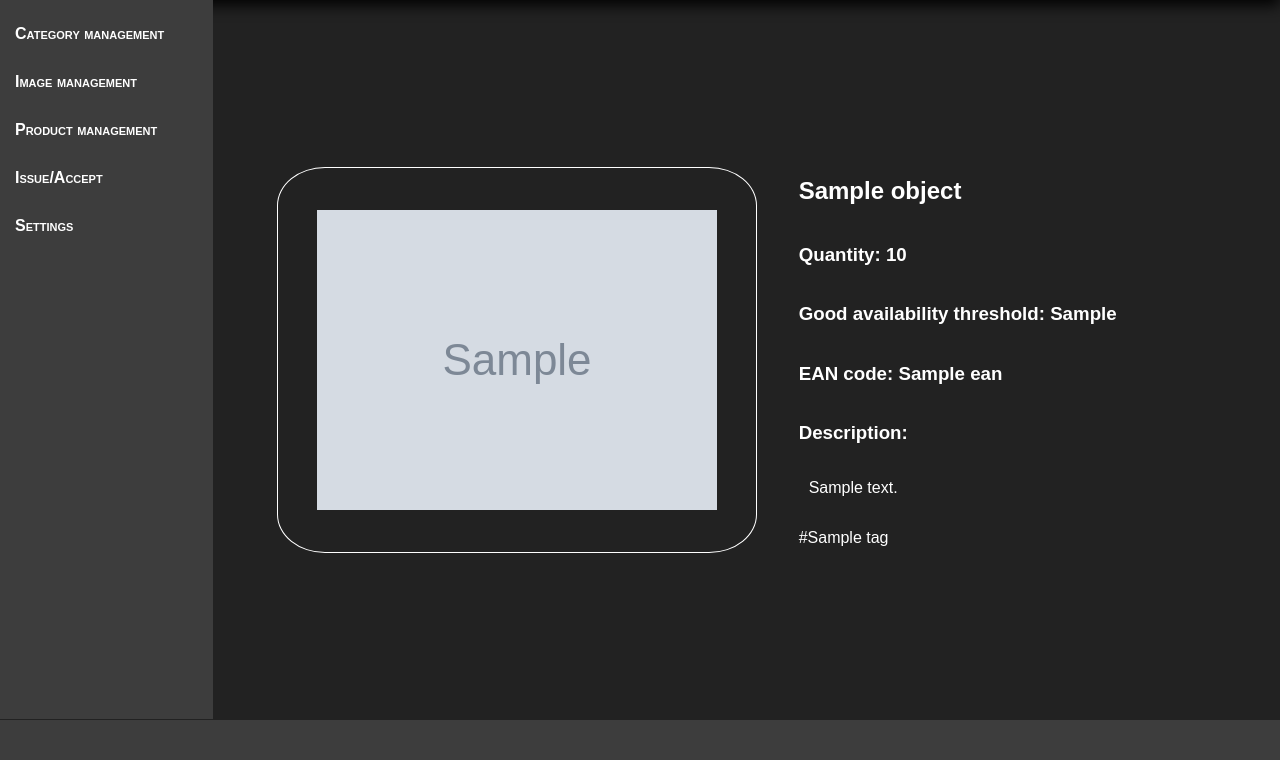
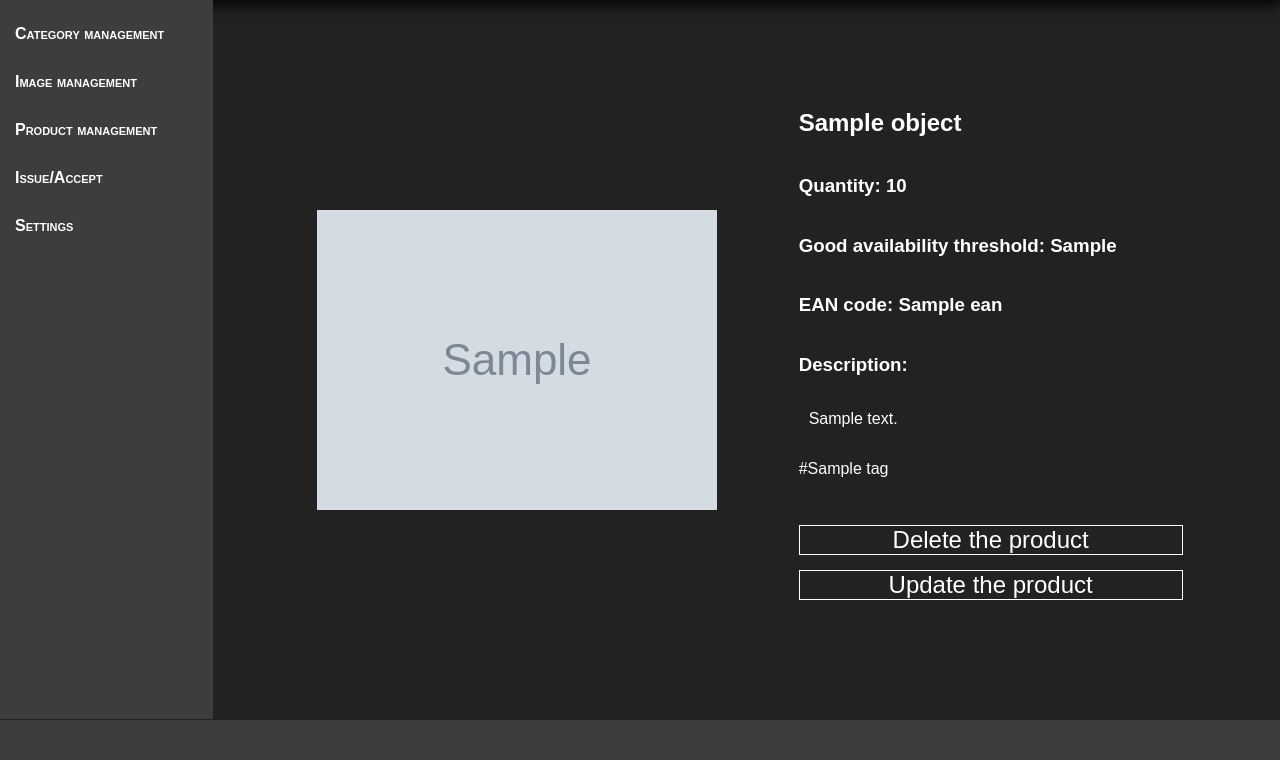
Before and after one commit to wilmhit/easyWarehouse, a Django app: template easywarehouse/templates/employee/products/details.html in a window 1280 px wide. Shown: the part 40-800 px from the top of the page. Run offline with Django 3.2, Linux system fonts and the light colour scheme; the template is opened without the code that fills it: most values are stand-ins (such as "Sample title", 1, 10 or a date in 2020); grey boxes marked "Sample" are stand-in pictures.

Commit message:
Add update and delete buttons to product details.

```diff
--- a/easywarehouse/static/product.css
+++ b/easywarehouse/static/product.css
@@ -10,8 +10,6 @@ section.product .image-box{
     flex-direction: row;
     flex-wrap: wrap;
     justify-content: center;
-    border: 1px solid white;
-    border-radius: 10%;
     padding: 10px;
     margin: 10px;
     text-align: center;
--- a/easywarehouse/templates/employee/products/details.html
+++ b/easywarehouse/templates/employee/products/details.html
@@ -2,6 +2,7 @@
 {% load static %}
 {% block content %}
 <link rel="stylesheet" type="text/css" href="{% static 'product.css' %}">
+  <link rel="stylesheet" type="text/css" href="{% static 'list.css' %}">
     <section class="product">
         <div class="image-box">
             {% for img in object.images.all %}
@@ -22,6 +23,14 @@
                 <a href="#">#{{tag}}</a>
                 {% endfor %}
             </p>
+            <ul>
+                <li>
+                  <a href="{% url 'products-delete' object.id %}">Delete the product</a>
+                </li>
+                <li>
+                  <a href="{% url 'products-update' object.id %}">Update the product</a>
+                </li>
+            </ul>
         </div>
     </section>
 {% endblock %}
```
